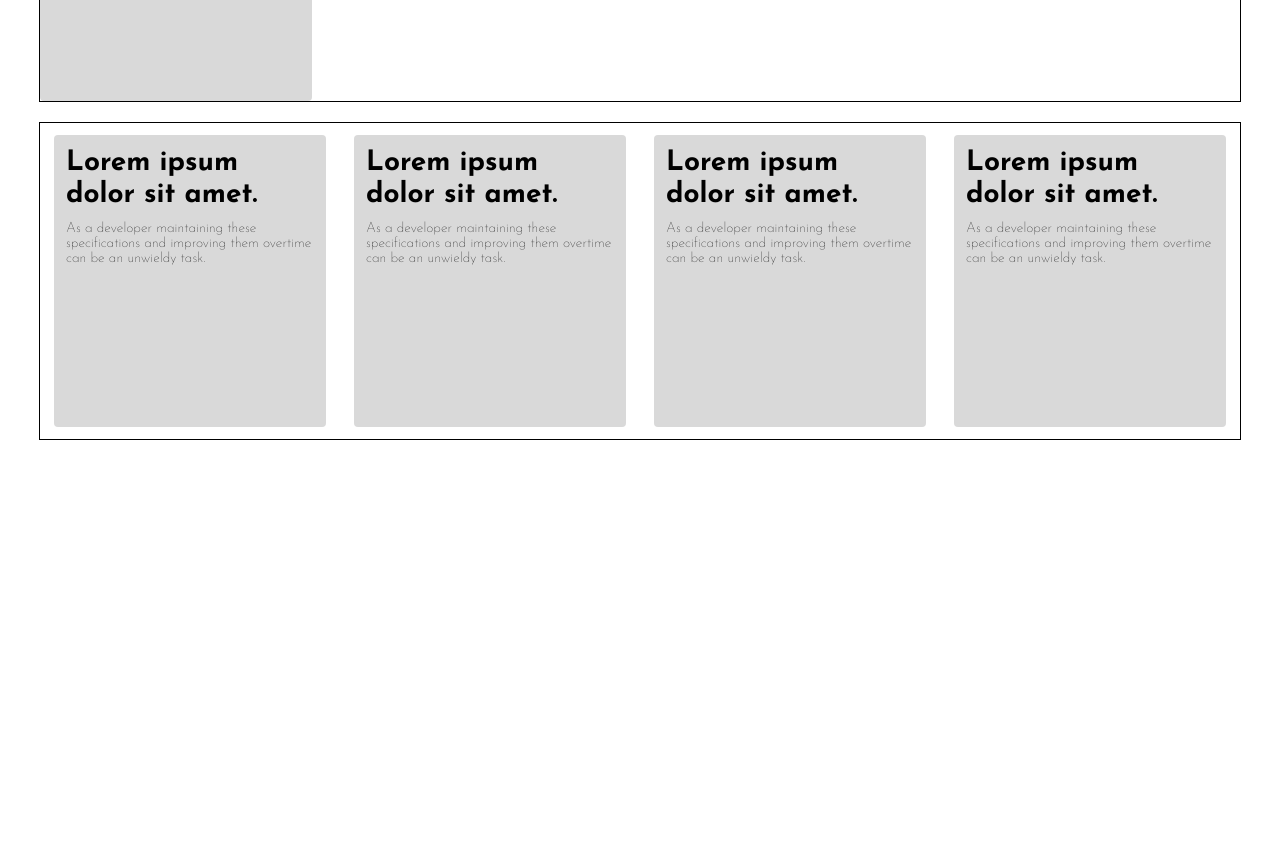
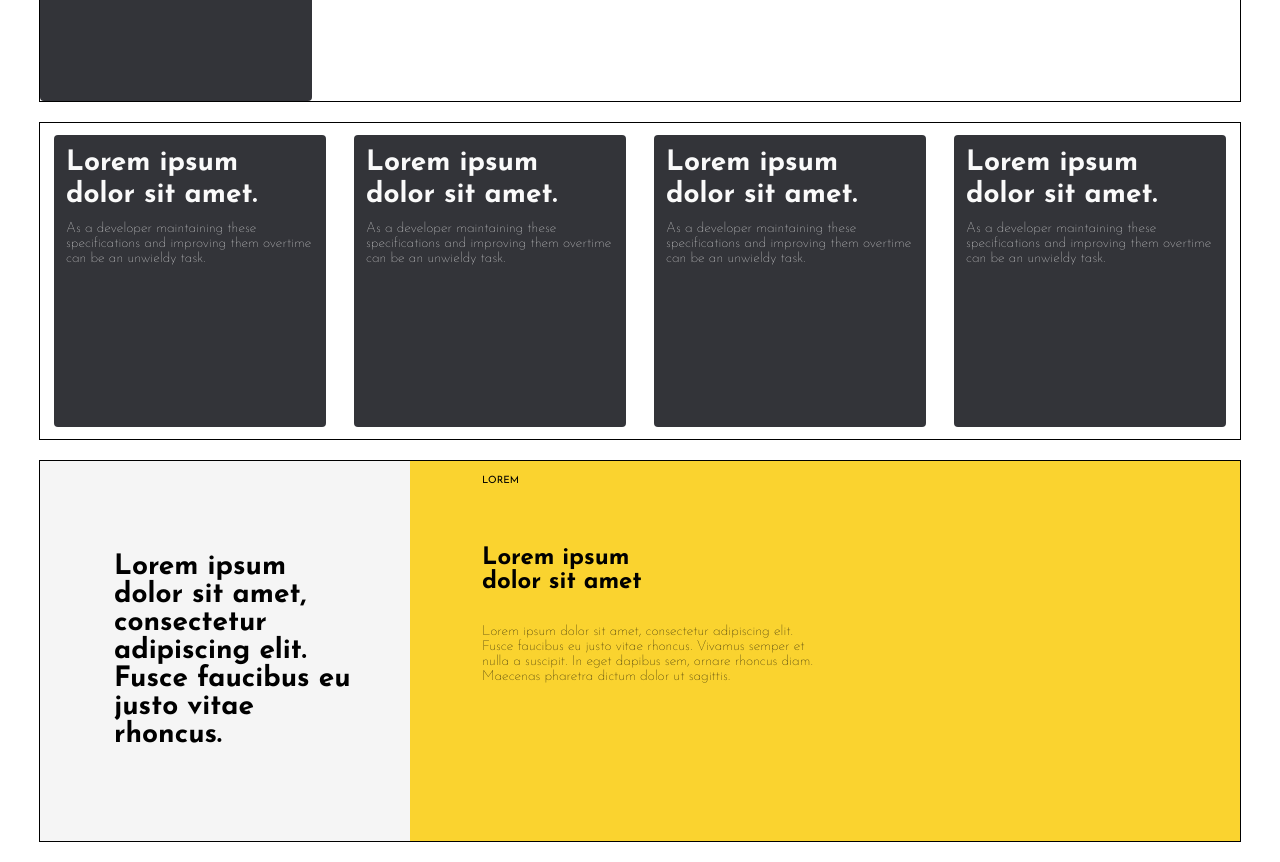
Before and after one commit to uiblox/figma-to-storybook, a React (Create React App) app: page / in a window 1280 px wide. Shown: the part 200-1062 px from the top of the page. Before the commit the page ends 800 px from the top, so only its background shows below. Built offline with nearby package versions, Linux system fonts and the light colour scheme.

Commit message:
create new hero component, updated styles, minor corrections to button, card, tile and global

```diff
--- a/src/App.tsx
+++ b/src/App.tsx
@@ -4,6 +4,7 @@ import { Card } from './components/card/Card';
 import { useStyles } from './css/global'
 import { Tile } from './components/tile/Tile';
 import { TileGroup } from './components/tileGroup/TileGroup';
+import { TextHero } from './components/textHero/TextHero';
 
 function App() {
 
@@ -24,6 +25,9 @@ function App() {
       </div>
       <div className={styles.section}>
         <TileGroup />
+      </div>
+      <div className={styles.section}>
+        <TextHero />
       </div>
       {/* <div className={styles.section}>
       <Button handleClick={handleClick} label="Learn more" size='sm'>
--- a/src/components/button/Button.tsx
+++ b/src/components/button/Button.tsx
@@ -16,7 +16,6 @@ const useStyles = createUseStyles({
         borderRadius: '4px',
         color: '#4D4C4C',
         cursor: 'pointer',
-        // fontFamily: 'Montserrat, sans-serif',
         padding: '8px 12px',
         transition: '0.4s ease',
         '&:hover': {
--- a/src/components/card/Card.tsx
+++ b/src/components/card/Card.tsx
@@ -20,7 +20,6 @@ const useStyles = createUseStyles({
         padding: '20px 24px',
         textAlign: 'center',
         width: '124px',
-        // fontFamily: 'Montserrat, sans-serif',
         '&$card--success':{},
         '&$card--warn':{},
         '&$card--error':{},
--- /dev/null
+++ b/src/components/textHero/TextHero.tsx
@@ -0,0 +1,71 @@
+import { createUseStyles } from "react-jss"
+
+const useStyles = createUseStyles({
+    heroContainer: {
+        boxSizing: 'border-box',
+        display: 'grid',
+        fontFamily: 'Josefin Sans',
+        gridTemplateColumns: 'auto-fill 1fr',
+        height: '100%',
+        width: '100%',
+        '@media (min-width: 1024px)': {
+            gridTemplateColumns: '370px 1fr',
+
+        }
+    },
+    heroLeft: {
+        backgroundColor: '#F5F5F5',
+        padding: '92px 74px',
+    },
+    heroRight: {
+        backgroundColor: '#FAD32F',
+        padding: '14px 0'
+
+    },
+    heroLeftContent: {
+        width: '240px',
+        '& h2': {
+            fontSize: '28px',
+            margin: 0,
+        }
+    },
+    heroRightContent: {
+        padding: '0 72px',
+        '& h3': {
+           fontSize: '10px',
+           fontWeight: 400,
+           margin: '0 0 60px 0'
+        },
+        '& h2': {
+            fontSize: '24px',
+            margin: '0 0 30px 0',
+            width: '30%',
+        },
+        '& p': {
+            width: '50%',
+            fontSize: '14px',
+            fontWeight: 100
+        }
+    },
+})
+export const TextHero = () => {
+
+    const styles = useStyles()
+
+    return (
+        <div className={styles.heroContainer}>
+            <div className={styles.heroLeft}>
+                <div className={styles.heroLeftContent}>
+                    <h2>Lorem ipsum dolor sit amet, consectetur adipiscing elit. Fusce faucibus eu justo vitae rhoncus.</h2>
+                </div>
+            </div>
+            <div className={styles.heroRight}>
+                <div className={styles.heroRightContent}>
+                    <h3>LOREM</h3>
+                    <h2>Lorem ipsum dolor sit amet</h2>
+                    <p>Lorem ipsum dolor sit amet, consectetur adipiscing elit. Fusce faucibus eu justo vitae rhoncus. Vivamus semper et nulla a suscipit. In eget dapibus sem, ornare rhoncus diam. Maecenas pharetra dictum dolor ut sagittis.</p>
+                </div>
+            </div>
+        </div>
+    )
+}
--- a/src/components/tile/Tile.tsx
+++ b/src/components/tile/Tile.tsx
@@ -2,9 +2,10 @@ import { createUseStyles } from 'react-jss'
 
 const useStyles = createUseStyles({
     tileContainer: {
-        background: '#D9D9D9',
+        background: '#333439',
         boxSizing: 'border-box',
         borderRadius: '4px',
+        color: '#FAFAFA',
         fontFamily: 'Josefin Sans, sans-serif',
         fontSize: '32px',
         height: '292px',
--- a/src/css/global.ts
+++ b/src/css/global.ts
@@ -3,6 +3,7 @@ import { createUseStyles } from 'react-jss'
 export const useStyles = createUseStyles({
     root: {
         fontFamily: 'Josefin Sans, sans-serif',
+        '--main-bg-color': 'brown'
     },
     section: {
         alignItems: 'center',
```
